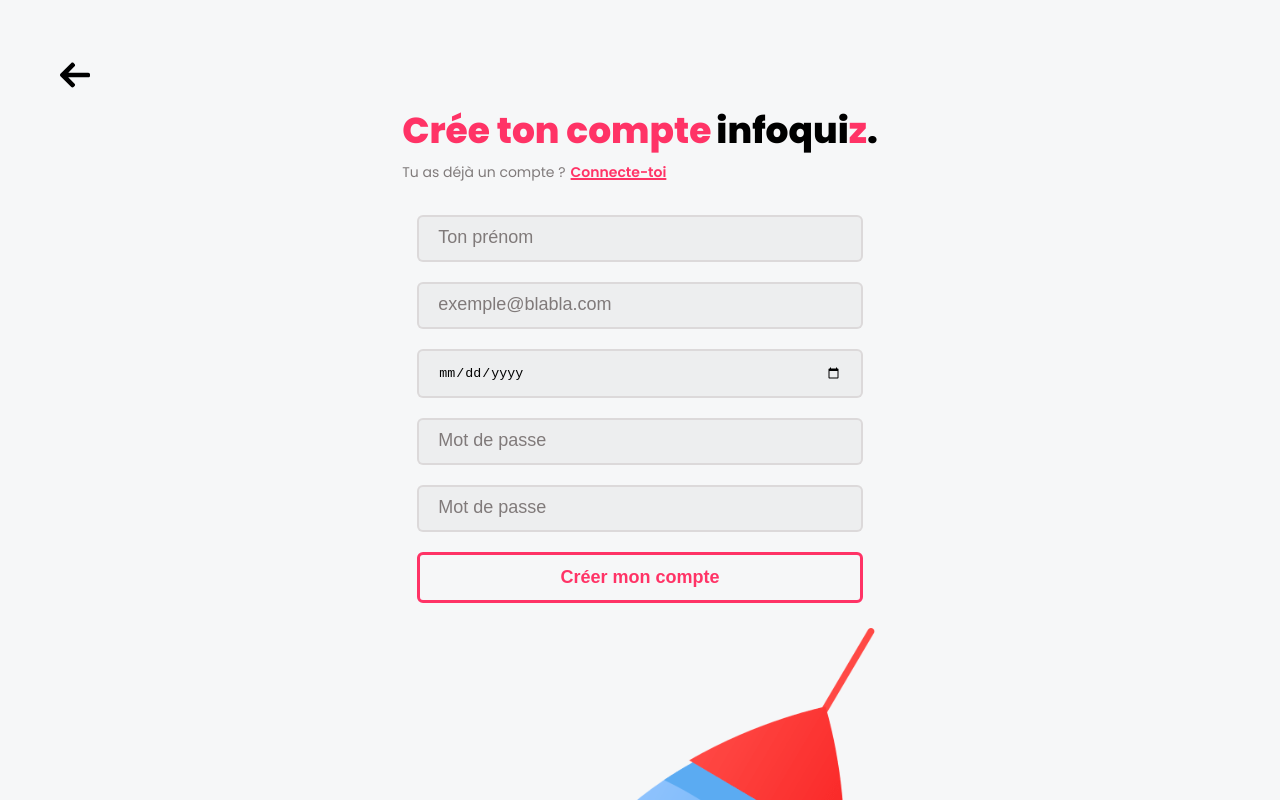
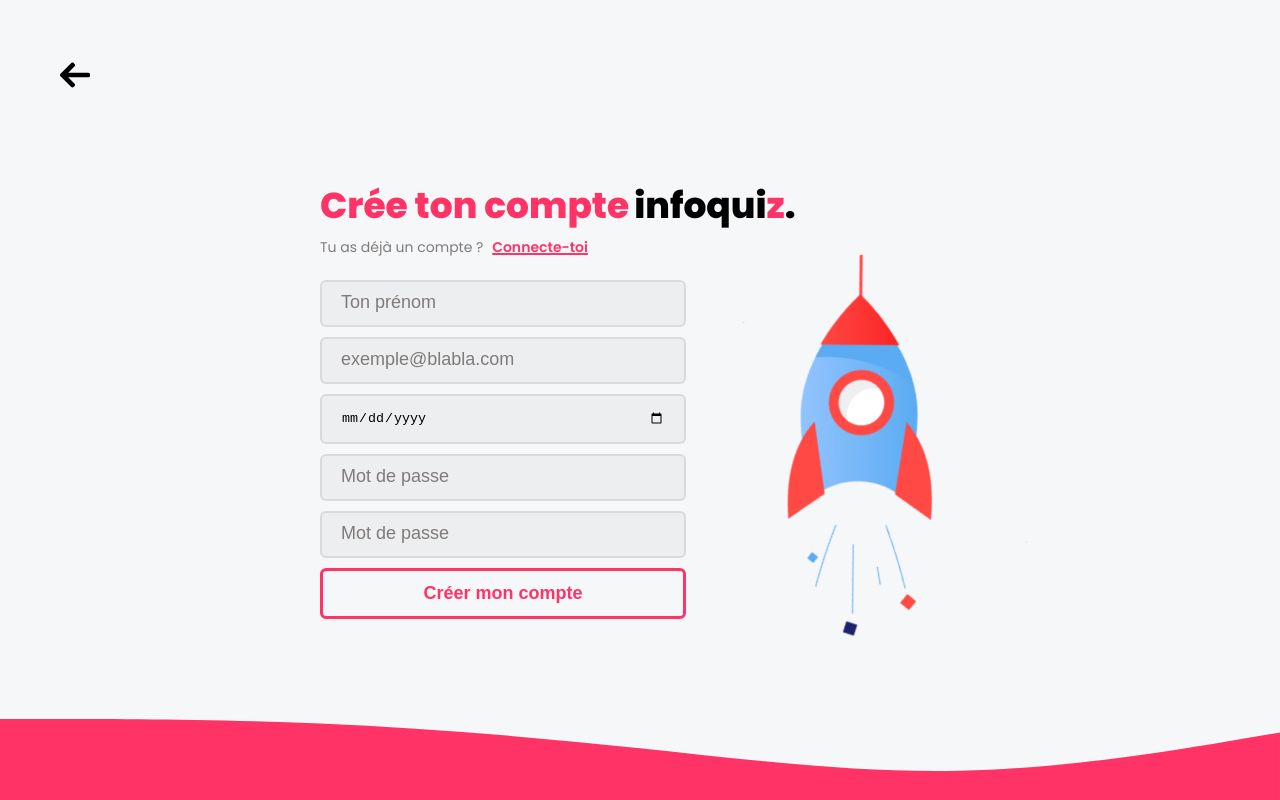
Before and after one commit to Infoquiz/www, a React (Create React App) app: page /register in a window 1280 px wide. Shown: the top 800 px of the page. Built offline with nearby package versions, Linux system fonts and the light colour scheme.

Commit message:
refacto + design on register view

```diff
--- a/src/infoquiz/pages/login/index.tsx
+++ b/src/infoquiz/pages/login/index.tsx
@@ -1,56 +1,48 @@
 import React from "react";
 import styled from "styled-components";
-import { responsiveHelpers as rh } from "infoquiz/styles/utils";
 import { useHistory } from "react-router-dom";
 import { useFormik } from "formik";
+
+import { responsiveHelpers as rh } from "infoquiz/styles/utils";
 import { Color } from "infoquiz/styles/consts";
-
 import { Layout } from "infoquiz/styles/layout";
-import { Logo } from "infoquiz/styles/atoms/logo";
-import { Error } from "infoquiz/styles/atoms/error";
-import { Button } from "infoquiz/styles/atoms/button";
-import { Input } from "infoquiz/styles/atoms/input";
+import { Logo, Input, Button, Error } from "infoquiz/styles/atoms";
+import Roquet from "infoquiz/assets/illustrations/roquet.svg";
 
 import { LoginService } from "./services";
 
-import Roquet from "infoquiz/assets/illustrations/roquet.svg";
+const LoginContainer = styled.div`
+  width: 50%;
+  margin: 0 auto;
+`;
 
-const LoginWrap = styled.div`
-  justify-content: center;
-  align-items: center;
+const LoginWrapper = styled.div`
+  width: 100%;
   display: flex;
-  flex-direction: column;
-  align-items: flex-start;
-  margin: 30px;
+  justify-content: space-between;
+  & > img {
+    display: none;
+  }
+  ${rh.forTabletUp`
+  & > img {
+    display:block;
+    width: 208px;
+  }`};
 `;
 
 const Form = styled.form`
   width: 100%;
-  display: flex;
-  flex-direction: column;
   margin-top: 15px;
   justify-content: space-between;
   & > a {
     width: 100%;
   }
-  & > img {
-    width: 108px;
-    margin: 15px auto;
-  }
   ${rh.forTabletUp`
-  flex-direction: row;
-  & > img {
-  width: 208px;
-  margin-left:  350px;
-  }`};
+  width: 366px;
+ `};
 `;
 
-const Inputs = styled.div`
-  width: 100%;
-  ${rh.forTabletUp` width: 366px;`};
-`;
-
-const NotAccountTexte = styled.a`
+const NotAccountText = styled.a`
   font-size: 12px;
   text-decoration: none;
   color: ${Color.grey};
@@ -63,7 +55,7 @@
   }
 `;
 
-const Text = styled.div`
+const Text = styled.p`
   display: flex;
   align-items: center;
   font-weight: 800;
@@ -111,47 +103,38 @@
 
   return (
     <Layout headerArrowBackHome footerWavePinkLower>
-      <LoginWrap>
+      <LoginContainer>
         <div>
           <Text>
             Connexion à mon compte <Logo bigLogo={true} /> <span>.</span>
           </Text>
-          <NotAccountTexte href="/register">
+          <NotAccountText href="/register">
             Pas encore de compte ?<span>Crée en un</span>
-          </NotAccountTexte>
+          </NotAccountText>
         </div>
-
+        <LoginWrapper>
           <Form onSubmit={formik.handleSubmit}>
-          <Inputs>
-            <Input>
-              <input
+            <Input
               type="email"
               placeholder="Mail"
               name="email"
               onChange={formik.handleChange}
             />
-              {formik.errors.email ? (
-                <Error>{formik.errors.email}</Error>
-              ) : null}
-            </Input>
-            <Input>
-              <input
+            {formik.errors.email && <Error>{formik.errors.email}</Error>}
+            <Input
               type="password"
               placeholder="Mot de passe"
               name="password"
               onChange={formik.handleChange}
             />
-              {formik.errors.password ? (
-                <Error>{formik.errors.password}</Error>
-              ) : null}
-            </Input>
+            {formik.errors.password && <Error>{formik.errors.password}</Error>}
             <Button type="submit" fill={false}>
               Me connecter
             </Button>
-          </Inputs>
-          <img src={Roquet} alt="" />
           </Form>
-      </LoginWrap>
+          <img src={Roquet} alt="fusée" />
+        </LoginWrapper>
+      </LoginContainer>
     </Layout>
   );
 };
--- a/src/infoquiz/pages/register/index.tsx
+++ b/src/infoquiz/pages/register/index.tsx
@@ -1,57 +1,70 @@
 import React from "react";
 import styled from "styled-components";
-import { responsiveHelpers as rh } from "infoquiz/styles/utils";
-import { Color } from "infoquiz/styles/consts";
 import { useHistory } from "react-router-dom";
 import { useFormik } from "formik";
 
+import { Color } from "infoquiz/styles/consts";
+import { responsiveHelpers as rh } from "infoquiz/styles/utils";
 import { Layout } from "infoquiz/styles/layout";
-import { Logo } from "infoquiz/styles/atoms/logo";
-import { Input } from "infoquiz/styles/atoms/input";
-import { Button } from "infoquiz/styles/atoms/button";
-import { Error } from "infoquiz/styles/atoms/error";
+import { Logo, Input, Button, Error } from "infoquiz/styles/atoms";
+import Roquet from "infoquiz/assets/illustrations/roquet.svg";
 
 import { CreateAccount } from "./services";
 
-import Roquet from "infoquiz/assets/illustrations/roquet.svg";
-
-const SignUpWrap = styled.form`
-  display: flex;
-  flex-direction: column;
-  & > img {
-  }
+const RegisterContainer = styled.div`
+  width: 50%;
+  margin: 0 auto;
 `;
 
-const LabelWrap = styled.div`
+const RegisterWrapper = styled.div`
+  display: flex;
   justify-content: space-between;
-  padding: 15px;
-  width: 100%;
+  & > img {
+    display: none;
+    transform: rotate(-30deg);
+    ${rh.forTabletUp`
+    display:block;
+    width: 208px;
+    `};
+  }
+
+  ${rh.forTabletUp`
+  & > img {
+    width: 208px;
+  }`};
 `;
 
-const Text = styled.div`
-  display: flex;
-  align-items: center;
+const Form = styled.form`
+  justify-content: space-between;
+  padding: 15px 0;
+  width: 100%;
+  ${rh.forTabletUp`
+    width: 366px;
+ `};
+`;
+
+const Text = styled.p`
   font-weight: 800;
   font-size: 22px;
   margin-bottom: 10px;
-  ${rh.forTabletUp`font-size: 36px; margin-bottom:15px;`};
   color: ${Color.pink};
   & > span {
     color: black;
   }
+  ${rh.forTabletUp`font-size: 36px; margin-bottom:15px;`};
 `;
 
 const NotAccountTexte = styled.a`
   font-size: 12px;
   text-decoration: none;
   color: ${Color.grey};
-  ${rh.forTabletUp`font-size: 14px;`};
   & > span {
     text-decoration: underline 2px;
     font-weight: 600;
     color: ${Color.pink};
     margin-left: 5px;
   }
+  ${rh.forTabletUp`font-size: 14px;`};
 `;
 
 export const Register = () => {
@@ -110,78 +123,63 @@
 
   return (
     <Layout headerArrowBackHome footerWavePinkLower>
-      <SignUpWrap onSubmit={formik.handleSubmit}>
+      <RegisterContainer>
         <div>
           <Text>
             Crée ton compte
-            <Logo bigLogo={true} /> <span>.</span>
+            <Logo bigLogo={true} />
+            <span>.</span>
           </Text>
           <NotAccountTexte href="/login">
-            Tu as déjà un compte ?<span>Connecte-toi</span>
+            Tu as déjà un compte ? <span>Connecte-toi</span>
           </NotAccountTexte>
         </div>
-
-        <LabelWrap>
-          <div>
-            <Input>
-              <input
+        <RegisterWrapper>
+          <Form onSubmit={formik.handleSubmit}>
+            <Input
               type="text"
               placeholder="Ton prénom"
               name="username"
               onChange={formik.handleChange}
             />
-              {formik.errors.username ? (
-                <Error>{formik.errors.username}</Error>
-              ) : null}
-            </Input>
-            <Input>
-              <input
+            {formik.errors.username && <Error>{formik.errors.username}</Error>}
+            <Input
               type="email"
               placeholder="exemple@blabla.com"
               name="email"
               onChange={formik.handleChange}
             />
-              {formik.errors.email ? <div>{formik.errors.email}</div> : null}
-            </Input>
-            <Input>
-              <input
+            {formik.errors.email && <div>{formik.errors.email}</div>}
+            <Input
               type="date"
               name="datebirth"
               onChange={formik.handleChange}
             />
-              {formik.errors.datebirth ? (
+            {formik.errors.datebirth && (
               <Error>{formik.errors.datebirth}</Error>
-              ) : null}
-            </Input>
-          </div>
-          <div>
-            <Input>
-              <input
+            )}
+
+            <Input
               type="password"
               placeholder="Mot de passe"
               name="password"
               onChange={formik.handleChange}
             />
-              {formik.errors.password ? (
-                <Error>{formik.errors.password}</Error>
-              ) : null}
-            </Input>
-            <Input>
-              <input
+            {formik.errors.password && <Error>{formik.errors.password}</Error>}
+            <Input
               type="password"
               placeholder="Mot de passe"
               name="confirmpassword"
               onChange={formik.handleChange}
             />
-              {formik.errors.confirmpassword ? (
+            {formik.errors.confirmpassword && (
               <Error>{formik.errors.confirmpassword}</Error>
-              ) : null}
-            </Input>
-          </div>
+            )}
             <Button type="submit">Créer mon compte</Button>
-        </LabelWrap>
-        <img src={Roquet} alt="" />
-      </SignUpWrap>
+          </Form>
+          <img src={Roquet} alt="fusée" />
+        </RegisterWrapper>
+      </RegisterContainer>
     </Layout>
   );
 };
--- a/src/infoquiz/styles/atoms/button.tsx
+++ b/src/infoquiz/styles/atoms/button.tsx
@@ -31,12 +31,11 @@
   children,
   type,
   fill,
-}: {
-  onClick?: any;
-  children: any;
-  type?: any;
+}: React.PropsWithChildren<{
+  onClick?: () => void;
+  type?: string;
   fill?: boolean;
-}) => {
+}>) => {
   return (
     <ButtonBasic onClick={onClick} type={type} fill={fill}>
       {children}
--- a/src/infoquiz/styles/atoms/error.tsx
+++ b/src/infoquiz/styles/atoms/error.tsx
@@ -6,5 +6,8 @@
   font-size:12px;
   margin:4px;
   color:${Color.pink};
-    ${rh.forTabletUp`font-size:16px   margin:6px;`}
+  ${rh.forTabletUp`
+    font-size:16px;
+    margin:6px;
+    `}
 `;
--- /dev/null
+++ b/src/infoquiz/styles/atoms/index.ts
@@ -0,0 +1,7 @@
+import { Button } from "infoquiz/styles/atoms/button";
+import { Error } from "infoquiz/styles/atoms/error";
+import { Input } from "infoquiz/styles/atoms/input";
+import { Layout } from "infoquiz/styles/layout";
+import { Logo } from "infoquiz/styles/atoms/logo";
+
+export { Button, Error, Input, Layout, Logo };
--- a/src/infoquiz/styles/atoms/input.tsx
+++ b/src/infoquiz/styles/atoms/input.tsx
@@ -1,12 +1,9 @@
-import React from "react";
-import Styled from "styled-components";
+import styled from "styled-components";
 import { responsiveHelpers as rh } from "infoquiz/styles/utils";
 
-const Wrap = Styled.div`
-  margin: 10px 0;
-  & > input {
-  ::placeholder {
-  color:  #807a7a;
+export const Input = styled.input`
+  &::placeholder {
+    color: #807a7a;
     font-size: 14px;
     ${rh.forTabletUp`font-size: 18px;`};
   }
@@ -14,7 +11,7 @@
   transition: ease 0.1s;
   background-color: rgba(128, 123, 123, 0.07);
   margin-top: 5px;
-    border: 2px solid rgba(204,198,198,0.5);
+  border: 2px solid rgba(204, 198, 198, 0.5);
   border-radius: 6px;
   padding: 10px 15px;
   ${rh.forTabletUp`padding: 14px 19px; margin-top:10px`};
@@ -29,12 +26,4 @@
   &:-webkit-autofill:active {
     transition: all 0s 50000s;
   }
-  }
-  & > label {
-    font-size: 14px;
-    ${rh.forTabletUp`font-size: 18px;`};
-  }`;
-
-export const Input = ({ children }) => {
-  return <Wrap>{children}</Wrap>;
-};
+`;
--- a/src/infoquiz/styles/atoms/logo.tsx
+++ b/src/infoquiz/styles/atoms/logo.tsx
@@ -1,28 +1,23 @@
 import React from "react";
-import Styled from "styled-components";
+import styled from "styled-components";
+
 import { responsiveHelpers as rh } from "infoquiz/styles/utils";
 import { Color } from "infoquiz/styles/consts";
 
-const LogoInfoquiz = Styled.div`
-  font-weight:800;
-  margin-left:5px;
+const LogoInfoquiz = styled.span`
+  font-weight: 800;
+  margin-left: 5px;
   font-size: ${(props) => (props.bigLogo ? "26px" : "22px")};
-  color:black;
+  color: black;
   ${rh.forTabletUp`${(props) =>
     props.bigLogo ? "font-size:36px" : "font-size:28px"}`}
- & > p {
-    & > span{
-      color: ${Color.pink}
-    }
+  & > span {
+    color: ${Color.pink};
   }
 `;
 
-export const Logo = ({ bigLogo }: { bigLogo?: boolean }) => {
-  return (
+export const Logo = ({ bigLogo }: { bigLogo?: boolean }) => (
   <LogoInfoquiz bigLogo={bigLogo}>
-      <p>
     infoqui<span>z</span>
-      </p>
   </LogoInfoquiz>
 );
-};
--- a/src/infoquiz/styles/layout/index.tsx
+++ b/src/infoquiz/styles/layout/index.tsx
@@ -6,11 +6,10 @@
 import { Header } from "infoquiz/styles/atoms/header";
 
 const WrapLayout = Styled.div`
- min-height: 100vh;
+  min-height: 100vh;
   display: flex;
   flex-direction: column;
   justify-content: space-between;
-  align-items: center;
   background-color:${Color.lightGrey};
   font-family: "Poppins";
 `;
```
Lines whose indentation alone changed are shown as unchanged.
